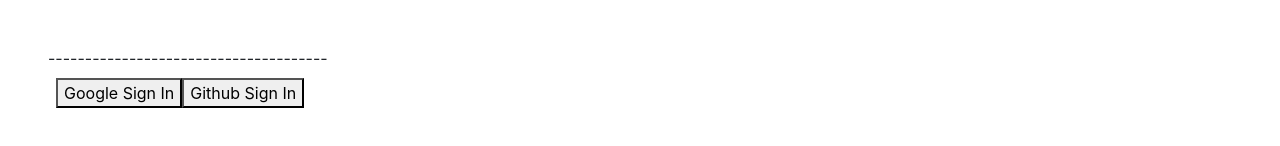
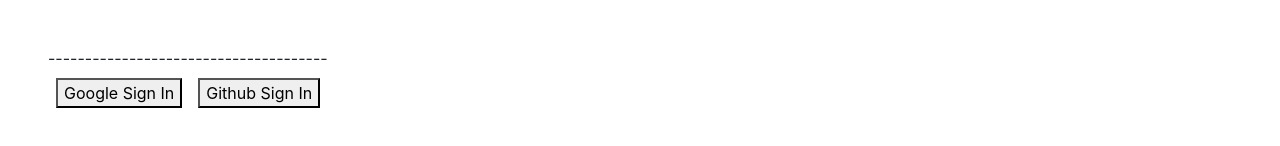
Before and after one commit to aaaasif/simple-firebase-authentication, a React (Create React App) app: page / in a window 1280 px wide. Shown: the part 256-402 px from the top of the page. Built offline with nearby package versions, Linux system fonts and the light colour scheme.

Commit message:
js added

```diff
--- a/src/App.js
+++ b/src/App.js
@@ -103,16 +103,16 @@
       <br /><br /><br />
       <div>--------------------------------------</div>
       {!user.name ?
-        <div className='p-2'>
-          <button onClick={handleGoogleSignIn}>Google Sign In</button>
-          <button onClick={handleGithubSignIn}>Github Sign In</button>
+        <div >
+          <button  className='m-2' onClick={handleGoogleSignIn}>Google Sign In</button>
+          <button  className='m-2'onClick={handleGithubSignIn}>Github Sign In</button>
         </div> :
         <button onClick={handleSignOut}>Sign Out</button>
       }
       <br />
       {
         user.name && <div >
-          <h2>Welcome {user.name  }</h2>
+          <h2>Welcome {user.name}</h2>
           <p>I know your email address: {user.email}</p>
           <img src={user.photo} alt="" />
         </div>
```
